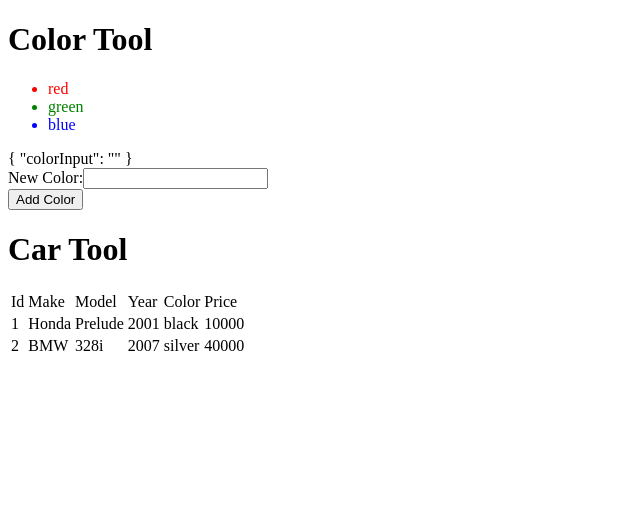
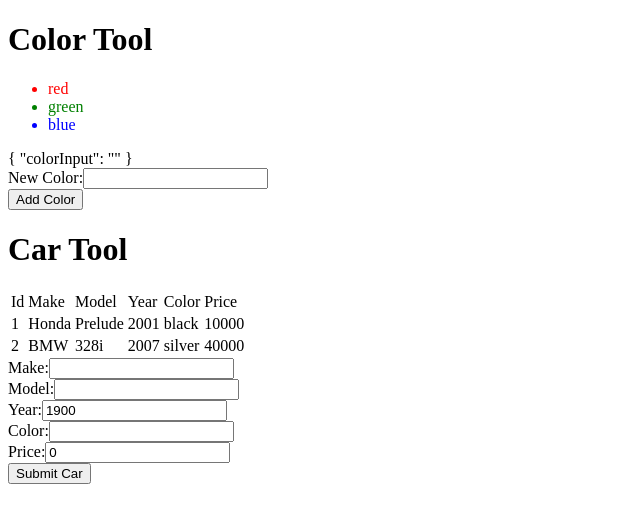
Before and after one commit to bobmugura/Angular6-Exercise, an Angular app: page / in a window 1280 px wide. Shown: the top 522 px of the page, without its empty margins (0-640 px from the left). Built offline with nearby package versions, Linux system fonts and the light colour scheme.

Commit message:
decoupled car-tool from color-tool and added car-form to be able to add Car object

```diff
--- a/src/app/app.component.html
+++ b/src/app/app.component.html
@@ -1 +1,2 @@
 <color-tool></color-tool>
+<car-tool></car-tool>
--- a/src/app/app.module.ts
+++ b/src/app/app.module.ts
@@ -3,6 +3,7 @@ import { NgModule } from '@angular/core';
 import { AppComponent } from './app.component';
 
 import { ColorToolModule } from './color-tool/color-tool.module';
+import { CarToolModule } from './car-tool/car-tool.module';
 
 @NgModule({
   declarations: [
@@ -11,6 +12,7 @@ import { ColorToolModule } from './color-tool/color-tool.module';
   imports: [
     BrowserModule,
     ColorToolModule,
+    CarToolModule,
   ],
   providers: [],
   bootstrap: [AppComponent]
--- /dev/null
+++ b/src/app/car-tool/components/car-form/car-form.component.html
@@ -0,0 +1,24 @@
+<form [formGroup]="carForm">
+  <div>
+    <label id="make-input">Make:</label>
+    <input type="text" id="make-input" formControlName="make">
+  </div>
+  <div>
+    <label id="model-input">Model:</label>
+    <input type="text" id="model-input" formControlName="model">
+  </div>
+  <div>
+    <label id="year-input">Year:</label>
+    <input type="text" id="year-input" formControlName="year">
+  </div>
+  <div>
+    <label id="color-input">Color:</label>
+    <input type="text" id="color-input" formControlName="color">
+  </div>
+  <div>
+    <label id="price-input">Price:</label>
+    <input type="text" id="price-input" formControlName="price">
+  </div>
+
+  <button (click)="doSubmitCar()">{{buttonText}}</button>
+</form>
--- /dev/null
+++ b/src/app/car-tool/components/car-form/car-form.component.ts
@@ -0,0 +1,37 @@
+import { Component, OnInit, Input, Output, EventEmitter } from '@angular/core';
+import { FormGroup, FormBuilder } from '@angular/forms';
+import { Car } from '../../models/car';
+
+@Component({
+  selector: 'car-form',
+  templateUrl: './car-form.component.html',
+  styleUrls: ['./car-form.component.css']
+})
+export class CarFormComponent implements OnInit {
+
+  @Input()
+  public buttonText = 'Submit Car';
+
+  @Output()
+  public submitCar = new EventEmitter<Car>();
+
+  public carForm: FormGroup;
+
+  constructor(private fb: FormBuilder) {
+    this.carForm = this.fb.group({
+      make: [''],
+      model: [''],
+      year: [1900],
+      color: [''],
+      price: [0],
+    });
+  }
+
+  ngOnInit() {
+  }
+
+  public doSubmitCar() {
+    this.submitCar.emit({ ...this.carForm.value });
+    this.carForm.reset();
+  }
+}
--- a/src/app/car-tool/components/car-tool/car-tool.component.html
+++ b/src/app/car-tool/components/car-tool/car-tool.component.html
@@ -24,3 +24,5 @@
     </tr>
   </tbody>
 </table>
+
+<car-form (submitCar)="addCar($event)"></car-form>
--- a/src/app/car-tool/components/car-tool/car-tool.component.ts
+++ b/src/app/car-tool/components/car-tool/car-tool.component.ts
@@ -19,4 +19,12 @@ export class CarToolComponent implements OnInit {
   ngOnInit() {
   }
 
+  addCar(car: Car) {
+    const carToAdd = {
+      ...car,
+      id: Math.max(...this.cars.map(c => c.id)) + 1,
+    };
+
+    this.cars = [...this.cars, carToAdd];
+  }
 }
--- a/src/app/color-tool/color-tool.module.ts
+++ b/src/app/color-tool/color-tool.module.ts
@@ -1,6 +1,5 @@
 import { NgModule } from '@angular/core';
 import { CommonModule } from '@angular/common';
-import { CarToolModule } from '.././car-tool/car-tool.module';
 import { ColorToolComponent } from './components/color-tool/color-tool.component';
 import { ReactiveFormsModule } from '@angular/forms';
 import { ColorFormComponent } from './components/color-form/color-form.component';
@@ -10,7 +9,6 @@ import { ColorFormComponent } from './components/color-form/color-form.component
 @NgModule({
   imports: [
     CommonModule,
-    CarToolModule,
     ReactiveFormsModule,
   ],
   declarations: [ColorToolComponent, ColorFormComponent],
--- a/src/app/color-tool/components/color-tool/color-tool.component.html
+++ b/src/app/color-tool/components/color-tool/color-tool.component.html
@@ -6,5 +6,3 @@
 </ul>
 
 <color-form buttonText="Add Color" (submitColor)="addColor($event)"></color-form>
-
-<car-tool></car-tool>
--- a/src/app/color-tool/components/color-tool/color-tool.component.ts
+++ b/src/app/color-tool/components/color-tool/color-tool.component.ts
@@ -1,5 +1,4 @@
 import { Component, OnInit } from '@angular/core';
-import { FormBuilder, FormGroup } from '@angular/forms';
 
 @Component({
   selector: 'color-tool',
```
Also changed, not shown: src/app/car-tool/car-tool.module.ts (+6 -2 lines), src/app/car-tool/components/car-form/car-form.component.css (added), 1 other file (tests, documents, lock files or other folders).
